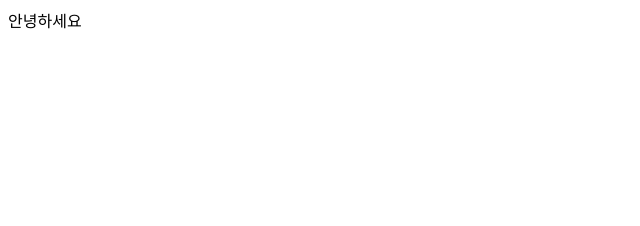
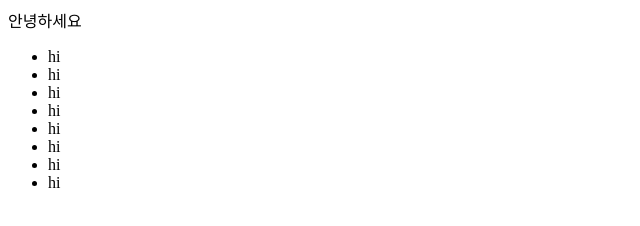
Before and after one commit to lhn250700-byte/testgit, a plain HTML site: page index.html in a window 1280 px wide. Shown: the whole page, without its empty margins (0-640 px from the left). Drawn offline with Linux system fonts and the light colour scheme.

Commit message:
#login - menu#1

```diff
--- a/index.html
+++ b/index.html
@@ -7,5 +7,15 @@
   </head>
   <body>
     안녕하세요
+    <ul>
+      <li>hi</li>
+      <li>hi</li>
+      <li>hi</li>
+      <li>hi</li>
+      <li>hi</li>
+      <li>hi</li>
+      <li>hi</li>
+      <li>hi</li>
+    </ul>
   </body>
 </html>
```
